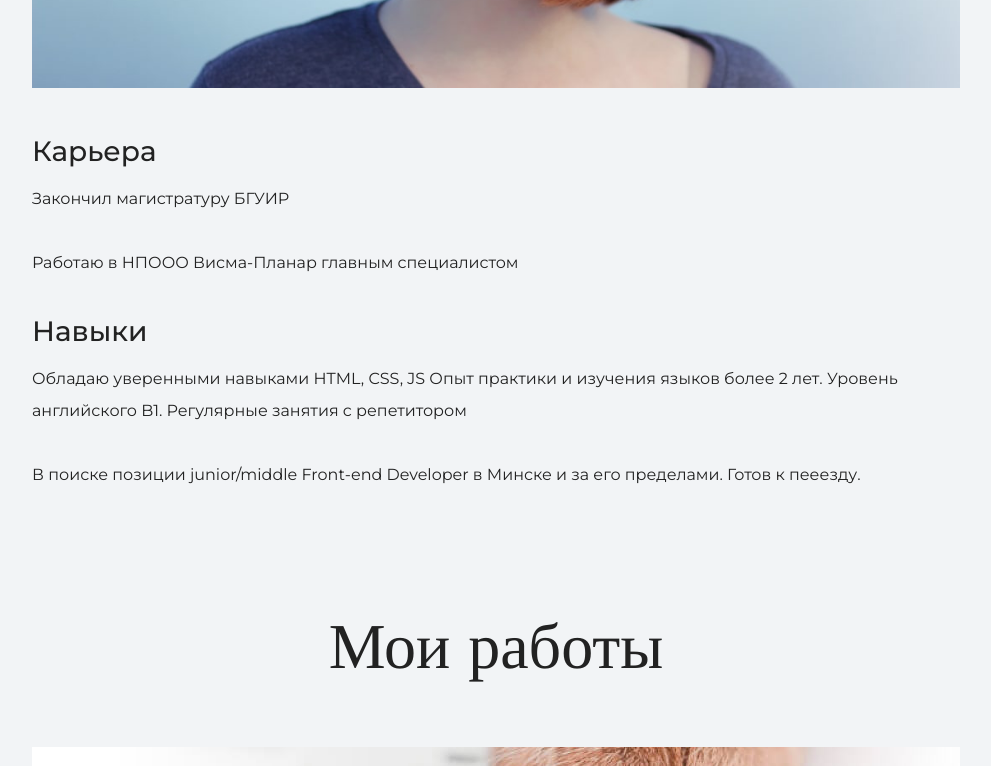
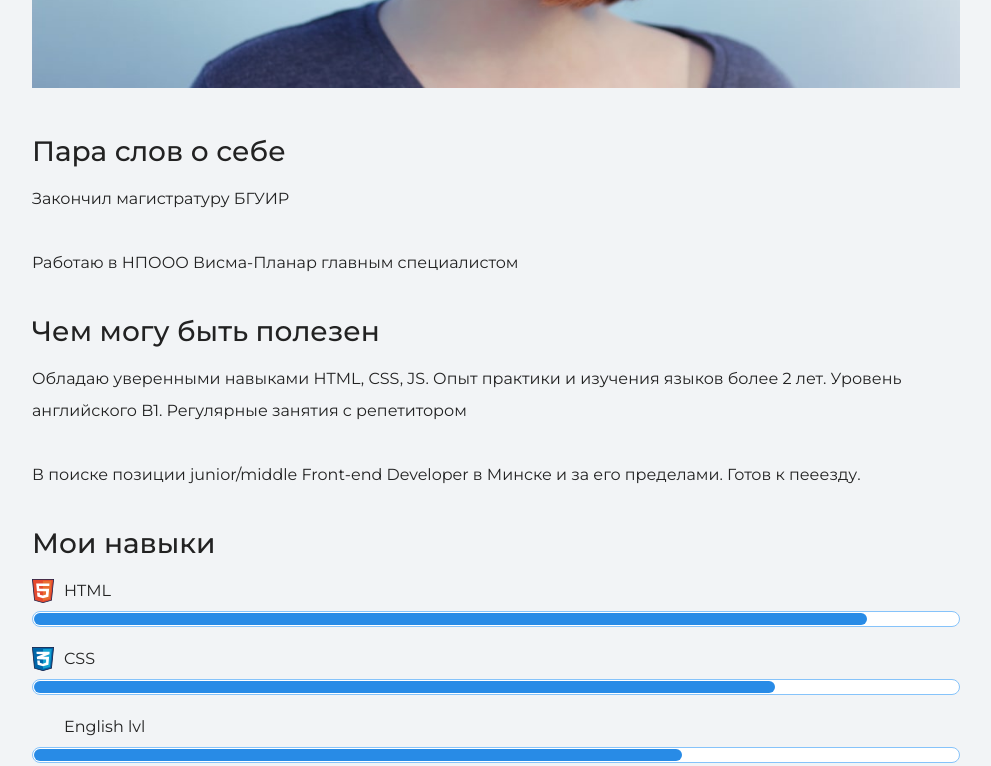
Before and after one commit to kiryl-ramanouski/HTML-academy-cv-site, a plain HTML site: page index.html in a window 1280 px wide. Shown: the part 1620-2386 px from the top of the page, without its empty margins (144-1135 px from the left). Drawn offline with nearby package versions, Linux system fonts and the light colour scheme.

Commit message:
Update index.html
Fix div about me
Fix div usefulness
Fix div skills

```diff
--- a/index.html
+++ b/index.html
@@ -30,12 +30,30 @@
 		<figure class="user-image">
 			<img src="files/user.jpg" width="928" height="536" alt="Мое фото">
 		</figure>
-      		<h3>Карьера</h3>
-		<p>Закончил магистратуру БГУИР</p>
-      		<p>Работаю в НПООО Висма-Планар главным специалистом</p>
-      		<h3>Навыки</h3>
-		<p>Обладаю уверенными навыками HTML, CSS, JS Опыт практики и изучения языков более 2 лет. Уровень английского B1. Регулярные занятия с репетитором</p>
-      		<p>В поиске позиции junior/middle Front-end Developer в Минске и за его пределами. Готов к пееезду.</p>
+
+		<div>
+      			<h3>Пара слов о себе</h3>
+			<p>Закончил магистратуру БГУИР</p>
+      			<p>Работаю в НПООО Висма-Планар главным специалистом</p>
+		</div>
+		<div>
+      			<h3>Чем могу быть полезен</h3>
+			<p>Обладаю уверенными навыками HTML, CSS, JS. Опыт практики и изучения языков более 2 лет. Уровень английского B1. Регулярные занятия с репетитором</p>
+			<p>В поиске позиции junior/middle Front-end Developer в Минске и за его пределами. Готов к пееезду.</p>
+		</div>
+
+		<div class="skills">
+  			<h3>Мои навыки</h3>
+  			<dl class="skills-list">
+   				<dt class="skill-html">HTML</dt>
+   				<dd class="level"><div style="width: 90%;">90%</div></dd>
+    				<dt class="skill-css">CSS</dt>
+    				<dd class="level"><div style="width: 80%;">80%</div></dd>
+				<dt> English lvl</dt>
+				<dd class="level"><div style="width: 70%">70%</div></dd>
+  			</dl>
+		</div>
+
 	</div>
     </section>
 
@@ -46,7 +64,7 @@
 			<img src="files/project.jpg" width="928" height="536" alt="Cайт инструктора Кекса">
 		</figure>
      		<h3>Сайт инструктора Кекса</h3>
-		<p>Мой первый сайт:)</p>
+		<p>Мой первый сайт.</p>
 		<a class="button" href="source/project/index.html">Открыть страницу</a>
       		<p>Небольшой лендинг о школе для начинающих.</p>
       		<h3>Блог начинающего верстальщика</h3>
```
